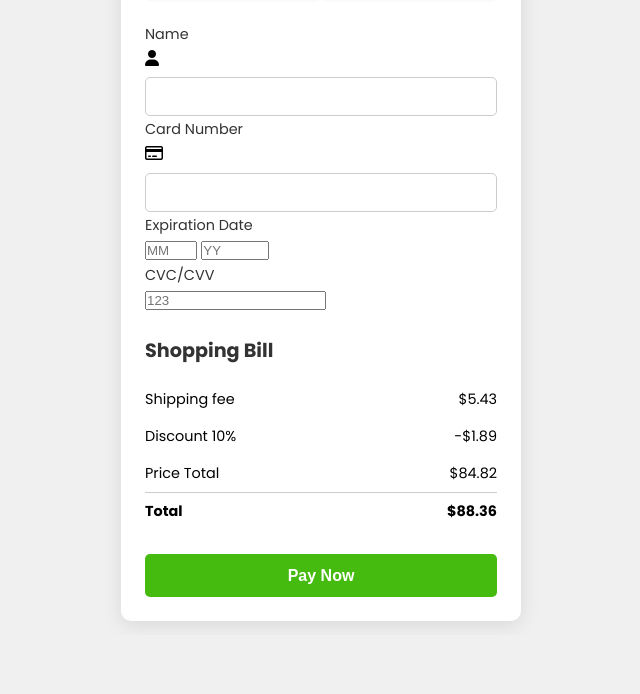
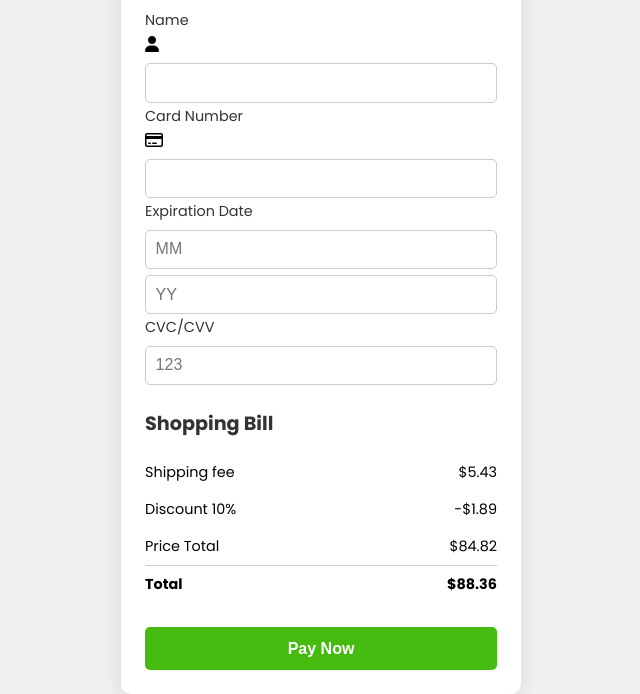
Before and after one commit to France442/Daily-Ui-002, a plain HTML site: page index.html in a window 1280 px wide. Shown: the part 165-859 px from the top of the page, without its empty margins (319-959 px from the left). Before the commit the page ends 800 px from the top, so only its background shows below. Drawn offline with Linux system fonts and the light colour scheme.

Commit message:
Update style.css

```diff
--- a/style.css
+++ b/style.css
@@ -71,7 +71,7 @@ label {
     color: #333;
 }
 
-input[type="text"] {
+input {
     width: 100%;
     padding: 0.6rem;
     margin-top: 0.4rem;
@@ -82,9 +82,6 @@ input[type="text"] {
     transition: border-color 0.3s ease;
 }
 
-input[type="text"]:focus {
-    border-color: #45bb0f;
-}
 
 .shop {
     margin-bottom: 1.5rem;
@@ -106,9 +103,6 @@ td {
     font-size: 0.9rem;
 }
 
-td:nth-child(2) {
-    text-align: right;
-}
 
 tfoot td {
     border-top: 1px solid #ccc;
@@ -131,3 +125,9 @@ tfoot td {
 .button:hover {
     background-color: #3aa50a;
 }
+
+input[type="number"]::-webkit-inner-spin-button,
+input[type="number"]::-webkit-outer-spin-button {
+    -webkit-appearance: none;
+    margin: 0;
+}
```
